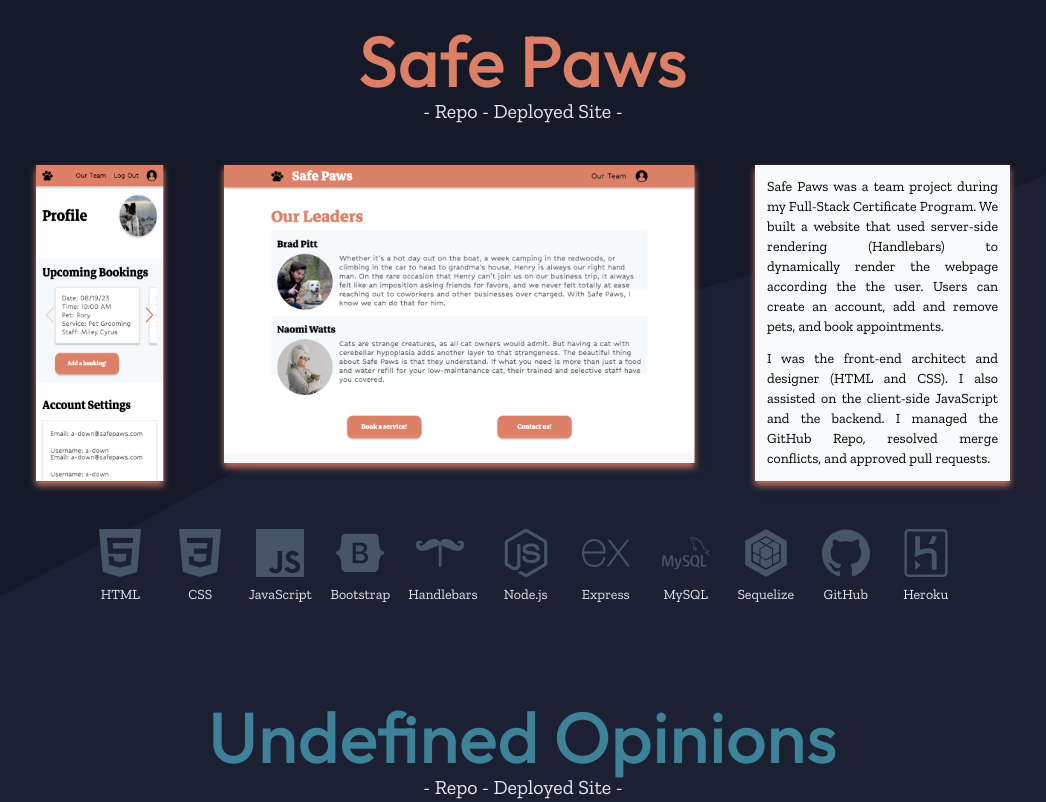
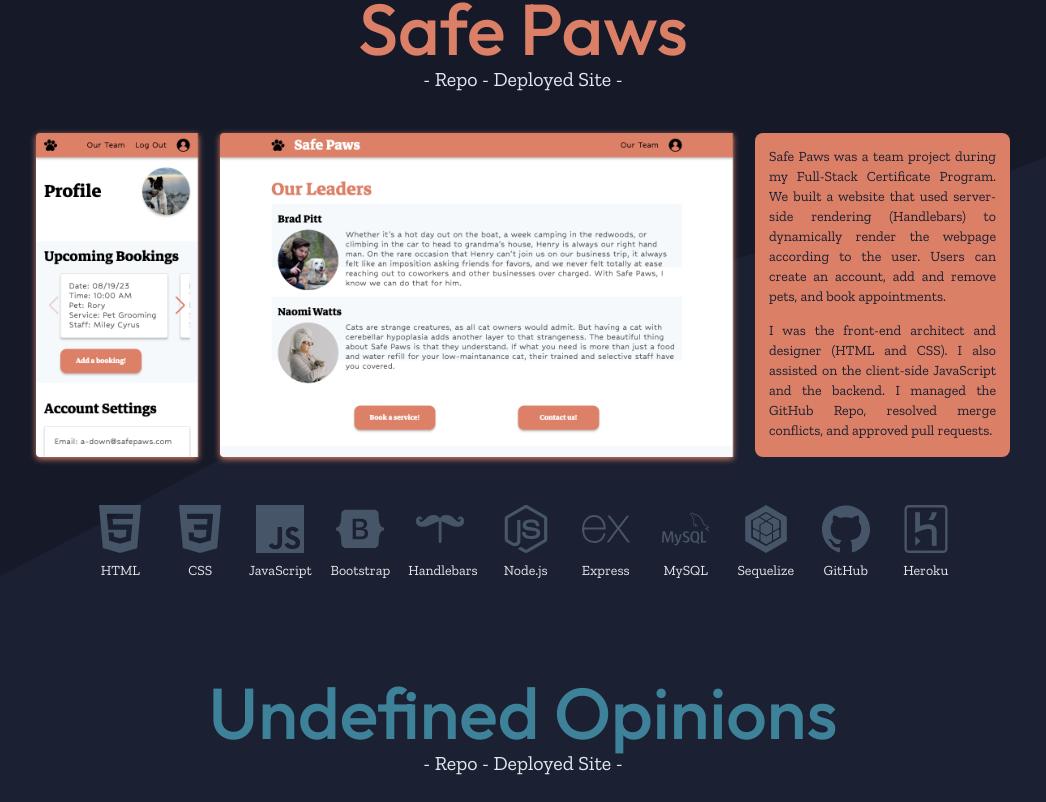
Before and after one commit to a-down/portfolio, a React (Vite) app: page / in a window 1280 px wide. Shown: the part 1458-2260 px from the top of the page, without its empty margins (117-1163 px from the left). Built offline with nearby package versions, Linux system fonts and the light colour scheme.

Commit message:
project section responsive design

```diff
--- a/src/components/About.jsx
+++ b/src/components/About.jsx
@@ -17,7 +17,7 @@ export default function About() {
             <p className='p-4 text-justify'>I specialize in React and JavaScript while using Tailwind, Chakra, Bootstrap, and GitHub. I also have experience with Node.js, Express.js, MySQL, Sequelize, MongoDB, Mongoose, and Handlebars.</p>
           </div>
 
-          <img src={headshot} className='w-[250px] h-[250px] rounded-2xl shadow-lg -order-1 md:order-3 self-center m-4'/>
+          <img src={headshot} className='w-[250px] h-[250px] rounded-2xl shadow-lg -order-1 md:order-3 self-center m-4 md:m-0'/>
         </div>
 
         <StackDisplay stackArr={myTechStack} isDark={true}/>
--- a/src/components/Projects/Project.jsx
+++ b/src/components/Projects/Project.jsx
@@ -32,7 +32,7 @@ export default function Project({ project, stackArr, isDark }) {
         </div>
       </div>
 
-      <div className=' flex flex-col md:flex-row gap-4 w-full max-w-[974px] justify-between' style={{aspectRatio: 'auto'}}>
+      {/* <div className=' flex flex-col md:flex-row gap-4 w-full max-w-[974px] justify-between' style={{aspectRatio: 'auto'}}>
         <img src={project.phoneImg} width='132px' className='shadow-md hidden lg:inline' style={{filter: `drop-shadow(0px 4px 3px ${project.color})`}}/>
 
         <img src={project.browserImg} className='shadow-md self-stretch md:self-start lg:w-[476px]' style={{filter: `drop-shadow(0px 4px 3px ${project.color})`}}/>
@@ -44,8 +44,27 @@ export default function Project({ project, stackArr, isDark }) {
           <p>{project.description2}</p>
         )}
         </div>
+      </div> */}
 
+      <div className=' w-full flex flex-col lg:flex-row gap-4 lg:w-[974px] lg:justify-between'>
 
+        <div className='flex gap-4'>
+          <div className=' hidden md:inline' style={{filter: `drop-shadow(0px 2px 3px ${project.color})`}}>
+            <img src={project.phoneImg} className='' style={{borderRadius: '4px'}}/>
+          </div>
+
+          <div className='flex-grow' style={{filter: `drop-shadow(0px 2px 3px ${project.color})`}}>
+            <img src={project.browserImg} className='' style={{borderRadius: '4px'}}/>
+          </div>
+        </div>
+
+        <div className=' lg:max-w-[255px] text-navy font-thin font-serif p-3.5 text-sm flex flex-col gap-3.5 text-justify rounded-lg' style={{backgroundColor: `${project.color}`}}>
+          <p>{project.description}</p>
+
+          { (project.description2) ?? (
+          <p>{project.description2}</p>
+          )}
+        </div>
       </div>
 
       <StackDisplay stackArr={stackArr} isDark={isDark}/>
--- a/src/components/Projects/ProjectsSection.jsx
+++ b/src/components/Projects/ProjectsSection.jsx
@@ -30,7 +30,7 @@ export default function ProjectSection() {
       browserImg: safePawsBrowser,
       repoLink: 'https://github.com/a-down/safe-paws',
       // deployedLink: 'https://safe-paws-da967720d734.herokuapp.com/',      cardOrder: [1, 2, 3],
-      description: 'Safe Paws was a team project during my Full-Stack Certificate Program. We built a website that used server-side rendering (Handlebars) to dynamically render the webpage according the the user. Users can create an account, add and remove pets, and book appointments.',
+      description: 'Safe Paws was a team project during my Full-Stack Certificate Program. We built a website that used server-side rendering (Handlebars) to dynamically render the webpage according to the user. Users can create an account, add and remove pets, and book appointments.',
       description2: 'I was the front-end architect and designer (HTML and CSS). I also assisted on the client-side JavaScript and the backend. I managed the GitHub Repo, resolved merge conflicts, and approved pull requests.',
       techStack: ['HTML', 'CSS', 'JavaScript', 'Bootstrap', 'Handlebars',  'Node.js', 'Express', 'MySQL', 'Sequelize', 'GitHub', 'Heroku']
     },
--- a/tailwind.config.js
+++ b/tailwind.config.js
@@ -19,7 +19,7 @@ export default {
         'header': '0 6px 6px #95ADCF'
       },
       screens: {
-        'lg': '1100px'
+        'lg': '1040px'
       }
   },
   plugins: [],
```
Also changed, not shown: src/assets/project-visuals/safe-paws-phone.png.
